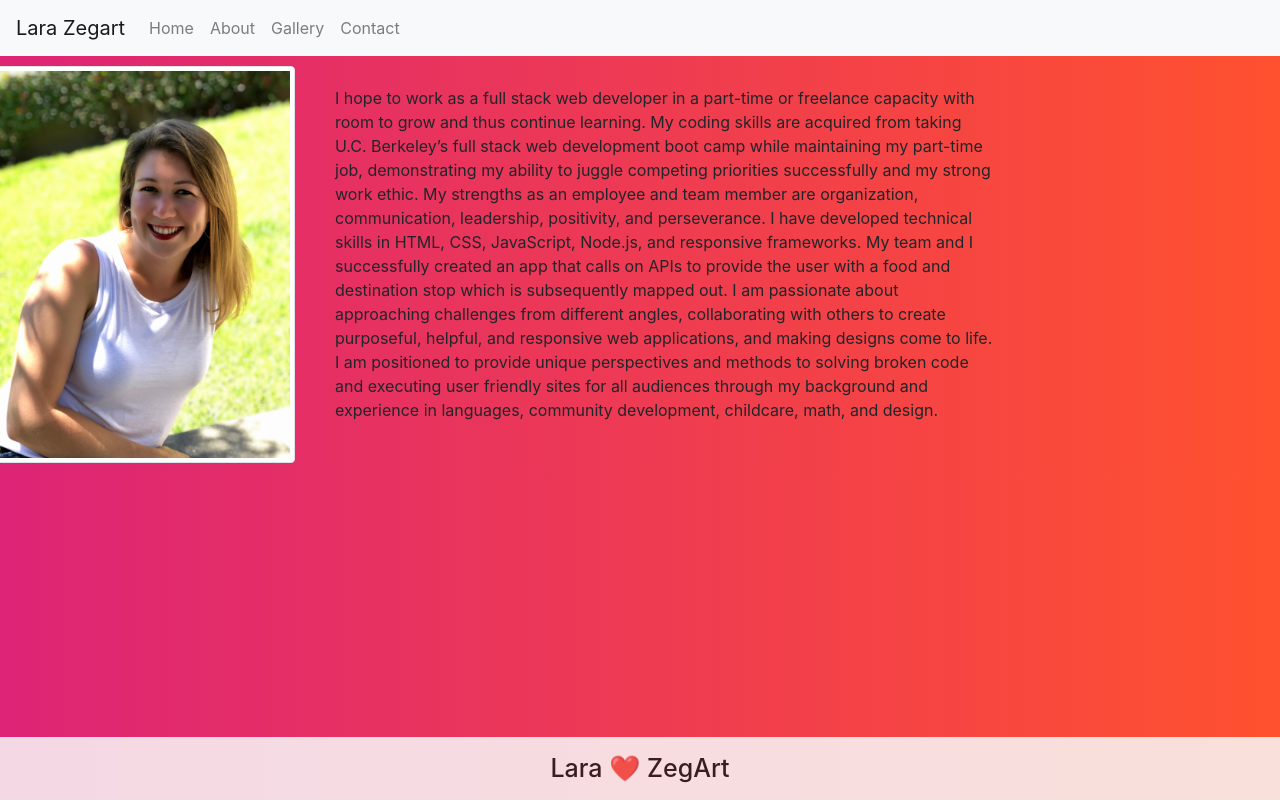
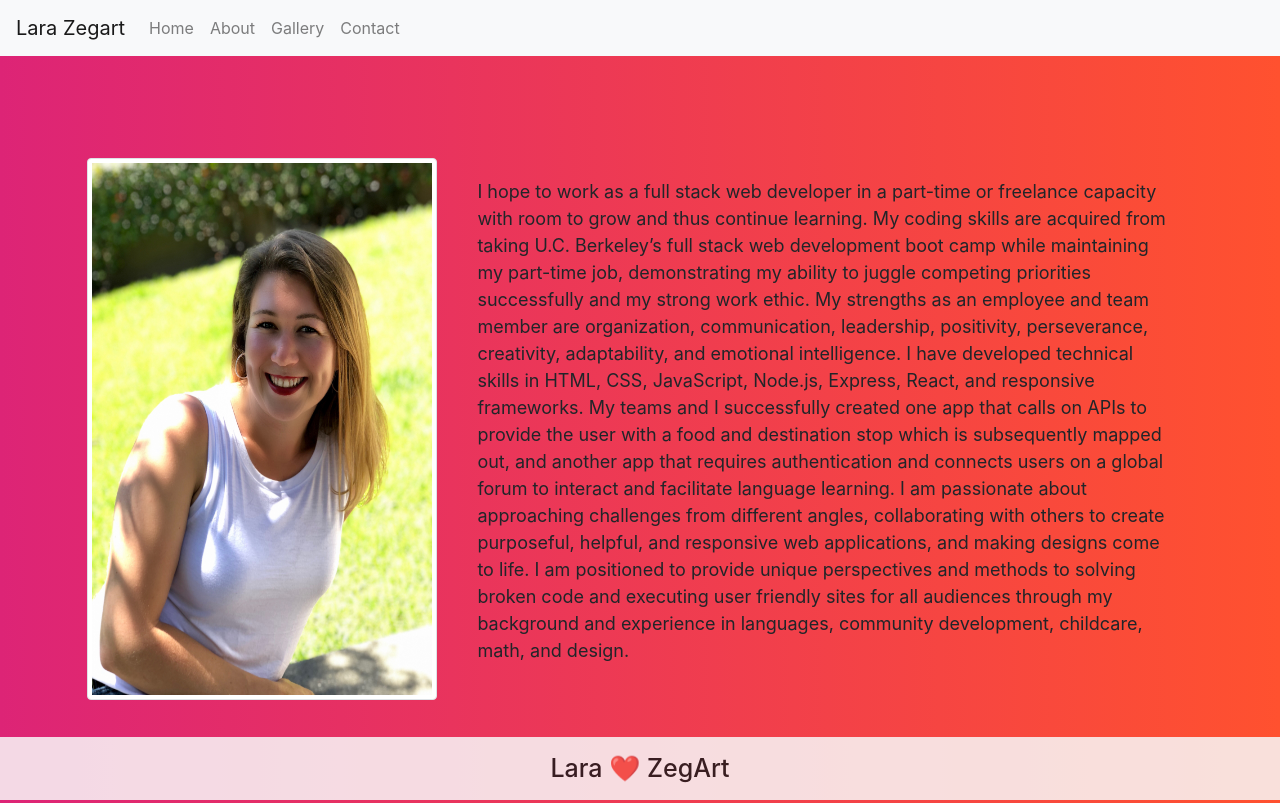
Before and after one commit to lzegart/Portfolio, a React (Create React App) app: page /About in a window 1280 px wide. Built offline with nearby package versions, Linux system fonts and the light colour scheme.

Commit message:
added styling and README

```diff
--- a/public/index.html
+++ b/public/index.html
@@ -8,7 +8,7 @@
     <meta name="description" content="Web site created using create-react-app" />
     <link rel="stylesheet" href="https://stackpath.bootstrapcdn.com/bootstrap/4.5.2/css/bootstrap.min.css" integrity="sha384-JcKb8q3iqJ61gNV9KGb8thSsNjpSL0n8PARn9HuZOnIxN0hoP+VmmDGMN5t9UJ0Z" crossorigin="anonymous">
     <link rel="preconnect" href="https://fonts.gstatic.com">
-    <link href="https://fonts.googleapis.com/css2?family=Dancing+Script:wght@700&display=swap" rel="stylesheet">
+    <link href="https://fonts.googleapis.com/css2?family=Acme&display=swap" rel="stylesheet">
     <link rel="apple-touch-icon" href="%PUBLIC_URL%/logo192.png" />
     <!--
       manifest.json provides metadata used when your web app is installed on a
--- a/src/Components/Project.js
+++ b/src/Components/Project.js
@@ -5,10 +5,10 @@ function Project({imageSRC, name, description, appLink, repo}) {
 
     return (
       <card className="project-card">
-        <div className="card mb-3" style={{maxWidth: "800px"}}>
+        <div className="card mb-3" style={{maxWidth: "750px"}}>
           <div className="row g-0">
             <div className="col-md-4">
-              <img src={imageSRC} style={{width: "320px", height: "230px"}} alt="project-thumbnail"/>
+              <img src={imageSRC} style={{width: "320px", height: "220px"}} alt="project-thumbnail"/>
             </div>
             <div className="col-md-8">
               <div className="card-body">
--- a/src/Components/components.css
+++ b/src/Components/components.css
@@ -4,11 +4,11 @@
 /* Project */
 
 .project-card {
-
+    padding-top: 10px;
 }
 
 .card-body {
-    margin-left: 50px;
+    margin-left: 60px;
     margin-right: 5px;
 }
 
--- a/src/Pages/About.js
+++ b/src/Pages/About.js
@@ -4,16 +4,16 @@ import Headshot from "../Assets/Photos/Headshot.jpeg";
 const About = () => {
 
     return (
-        <article className="row" id="main-content">
-          <img className="col- img-thumbnail" id="headshot"
+        <article className="row" id="about-main-content" style={{padding: "8vw"}}>
+          <img className="img-thumbnail" id="headshot"
             src={Headshot}
             alt="Headshot"
-            width="300px"
+            width="350px"
             height="490px"/>
 
-          <div className="col-lg" id="brand-statement">
+          <div className="col-lg" id="brand-statement" style={{maxWidth: "800px", paddingLeft: "20px", fontSize: "18px"}}>
             <p>
-              I hope to work as a full stack web developer in a part-time or freelance capacity with room to grow and thus continue learning. My coding skills are acquired from taking U.C. Berkeley’s full stack web development boot camp while maintaining my part-time job, demonstrating my ability to juggle competing priorities successfully and my strong work ethic. My strengths as an employee and team member are organization, communication, leadership, positivity, and perseverance. I have developed technical skills in HTML, CSS, JavaScript, Node.js, and responsive frameworks. My team and I successfully created an app that calls on APIs to provide the user with a food and destination stop which is subsequently mapped out. I am passionate about approaching challenges from different angles, collaborating with others to create purposeful, helpful, and responsive web applications, and making designs come to life. I am positioned to provide unique perspectives and methods to solving broken code and executing user friendly sites for all audiences through my background and experience in languages, community development, childcare, math, and design.
+              I hope to work as a full stack web developer in a part-time or freelance capacity with room to grow and thus continue learning. My coding skills are acquired from taking U.C. Berkeley’s full stack web development boot camp while maintaining my part-time job, demonstrating my ability to juggle competing priorities successfully and my strong work ethic. My strengths as an employee and team member are organization, communication, leadership, positivity, perseverance, creativity, adaptability, and emotional intelligence. I have developed technical skills in HTML, CSS, JavaScript, Node.js, Express, React, and responsive frameworks. My teams and I successfully created one app that calls on APIs to provide the user with a food and destination stop which is subsequently mapped out, and another app that requires authentication and connects users on a global forum to interact and facilitate language learning. I am passionate about approaching challenges from different angles, collaborating with others to create purposeful, helpful, and responsive web applications, and making designs come to life. I am positioned to provide unique perspectives and methods to solving broken code and executing user friendly sites for all audiences through my background and experience in languages, community development, childcare, math, and design.
             </p>
           </div>
         </article>
--- a/src/Pages/Gallery.js
+++ b/src/Pages/Gallery.js
@@ -10,7 +10,7 @@ import Img6 from "../Assets/Photos/Password-Generator-sm.png"
 const Gallery = () => {
 
     return (
-        <div>
+        <div style={{padding: "5vw"}}>
             <Project
                 imageSRC={Img1}
                 name="Roots"
--- a/src/Pages/Landing.js
+++ b/src/Pages/Landing.js
@@ -1,11 +1,12 @@
 import React from "react";
+import "./pages.css"
 
 const Landing = () => {
 
     return (
-        <div>
-            Lara Zegart
-
+        <div className="landing">
+            <p>Lara Zegart's</p>
+            <p>Portfolio</p>
         </div>
     )
 }
--- /dev/null
+++ b/src/Pages/pages.css
@@ -0,0 +1,14 @@
+#about-main-content {
+    padding: 10vw;
+}
+
+.image-thumbnail {
+    padding: 10px;
+}
+
+.landing {
+    text-align: center;
+    padding: 15vw;
+    font-size: 70px;
+    font-family: 'Acme', sans-serif;
+}
```
Also changed, not shown: 1 other file (tests, documents, lock files or other folders).
